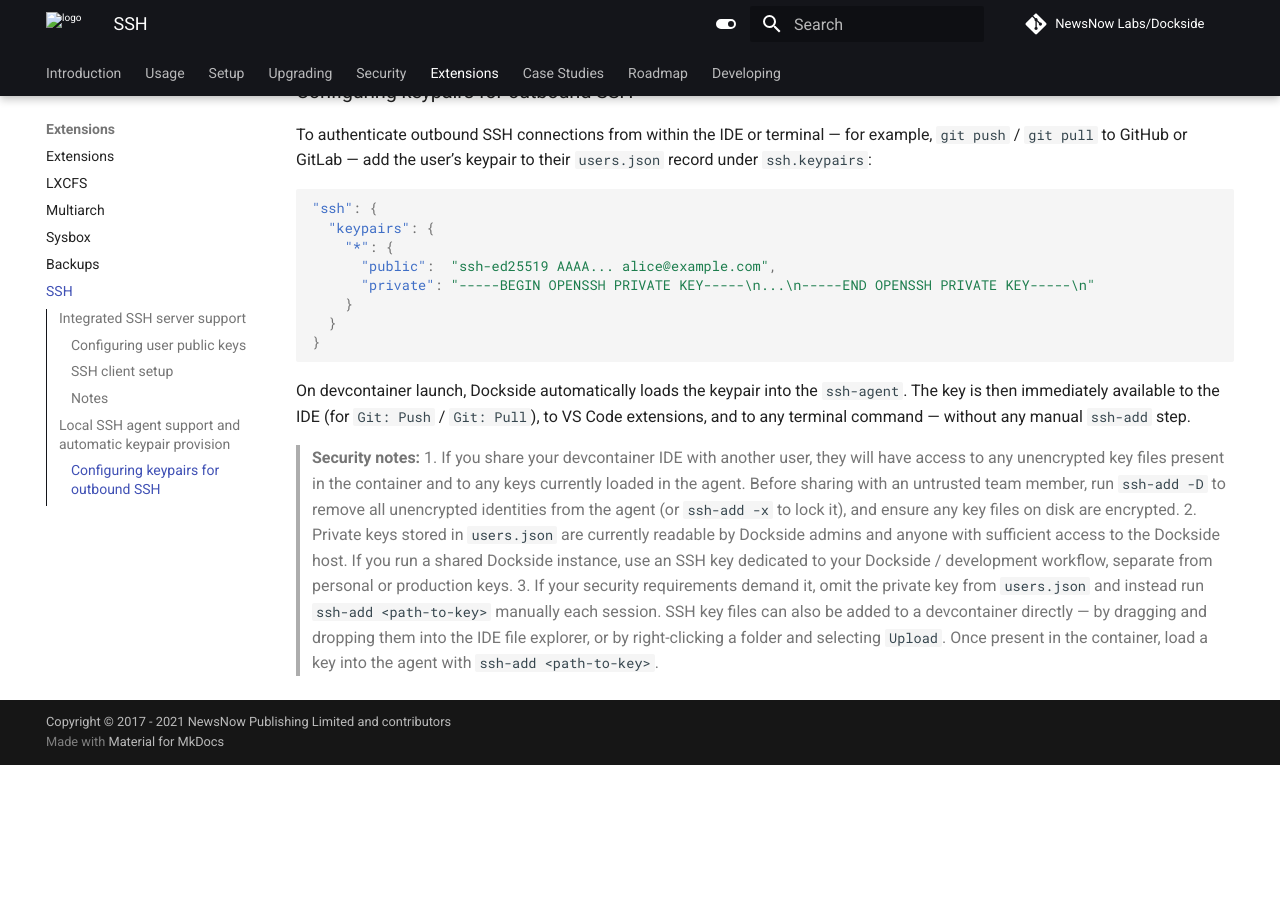
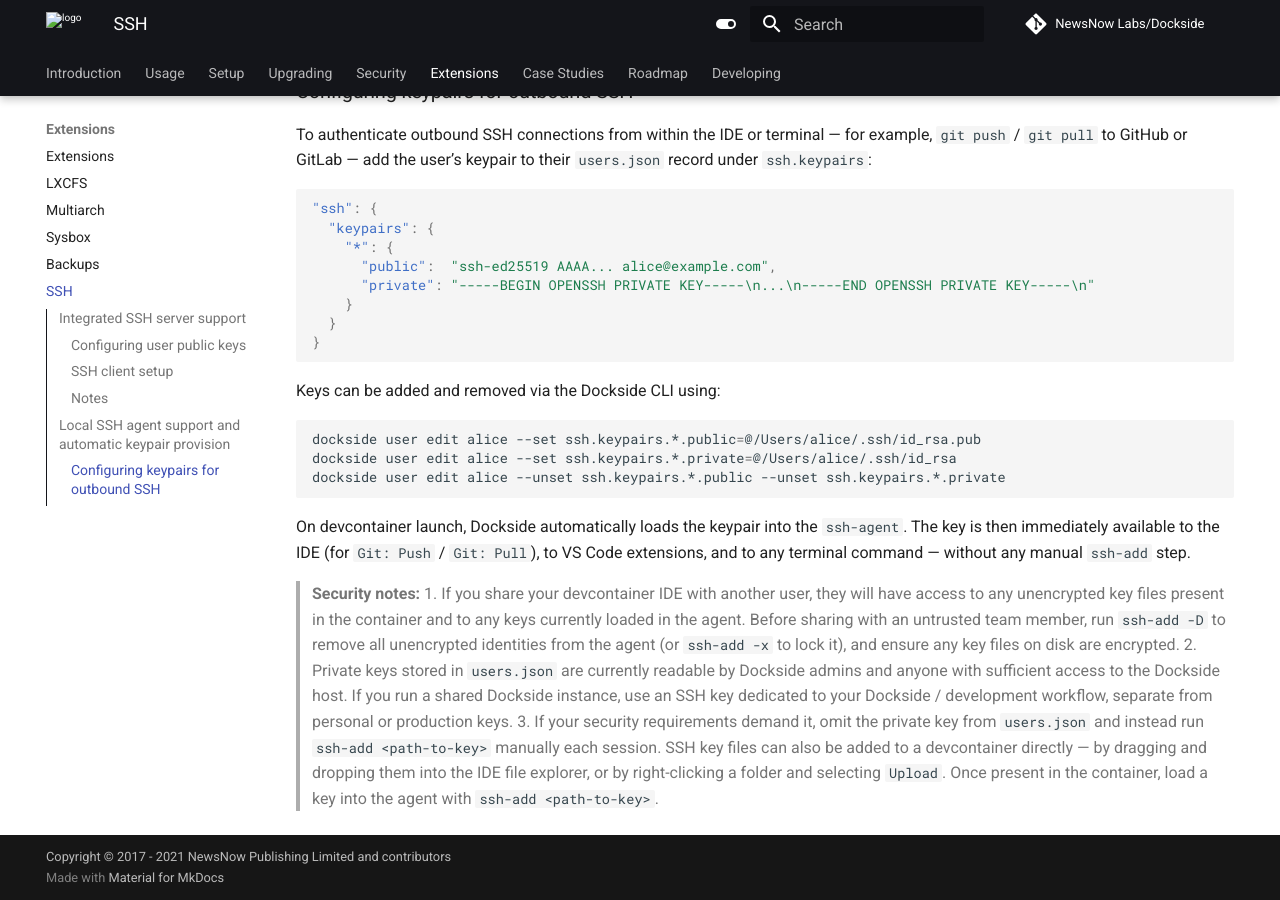
Before and after one commit to newsnowlabs/dockside, an MkDocs documentation site: the page built from docs/extensions/ssh.md, in a window 1280 px wide and 900 px high, scrolled down 2130 px. Built offline with MkDocs 1.6.1 and Material for MkDocs 9.7.7, drawn with Linux system fonts in a browser that asks for light colours; comment, search, counter and statistics services are not loaded; before the commit the page ends 2895 px from its top, so only the background shows below that.

Commit message:
[Docs] Include more CLI examples in ssh.md

````diff
--- a/docs/extensions/ssh.md
+++ b/docs/extensions/ssh.md
@@ -29,7 +29,7 @@ Individual keys can be added or removed via the CLI without affecting others:
 
 ```bash
 dockside user edit alice --set ssh.publicKeys.laptop="ssh-ed25519 AAAA..."
-dockside user edit alice --set ssh.publicKeys.laptop=   # remove
+dockside user edit alice --unset ssh.publicKeys.laptop                      # remove
 ```
 
 Whenever a devcontainer is started, its developer list is changed, or its SSH access mode is switched (between 'Devcontainer owner only' and 'Devcontainer developers only'), Dockside automatically writes the correct set of public keys to `~/.ssh/authorized_keys` inside the devcontainer. No manual step is needed.
@@ -76,6 +76,13 @@ To authenticate outbound SSH connections from within the IDE or terminal — for
 }
 ```
 
+Keys can be added and removed via the Dockside CLI using:
+```sh
+dockside user edit alice --set ssh.keypairs.*.public=@/Users/alice/.ssh/id_rsa.pub
+dockside user edit alice --set ssh.keypairs.*.private=@/Users/alice/.ssh/id_rsa
+dockside user edit alice --unset ssh.keypairs.*.public --unset ssh.keypairs.*.private
+```
+
 On devcontainer launch, Dockside automatically loads the keypair into the `ssh-agent`. The key is then immediately available to the IDE (for `Git: Push` / `Git: Pull`), to VS Code extensions, and to any terminal command — without any manual `ssh-add` step.
 
 > **Security notes:**
````
